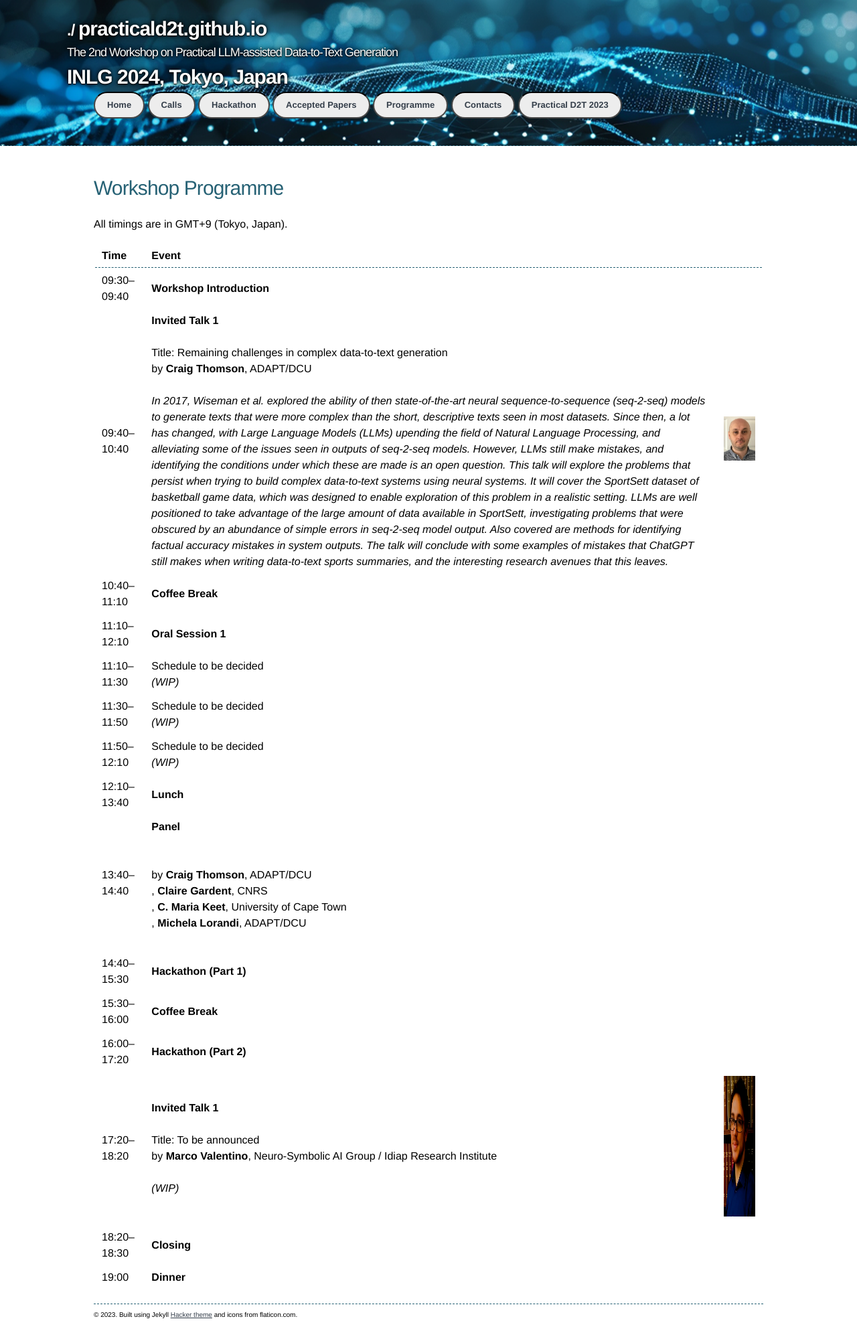
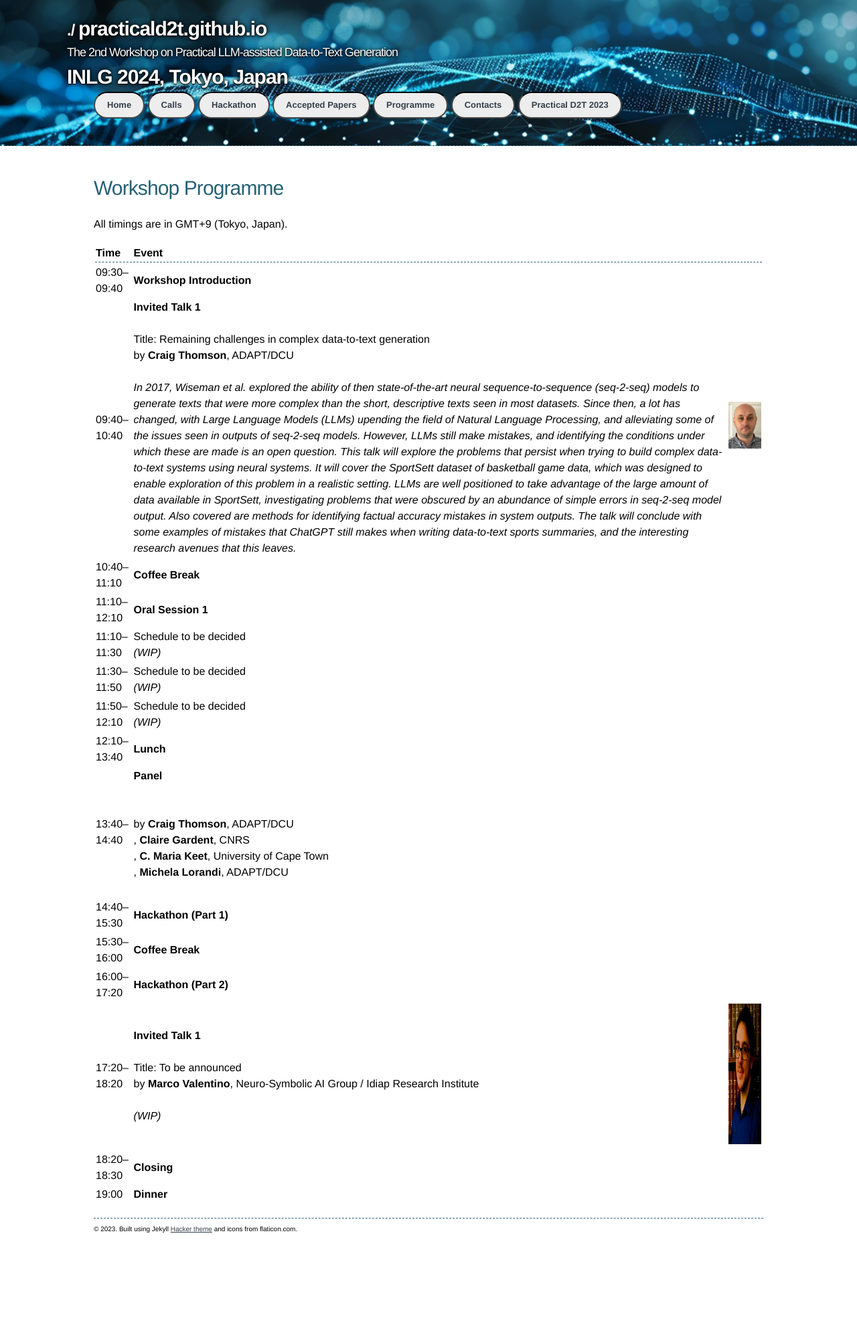
Before and after one commit to practicald2t/practicald2t.github.io, a Jekyll site: the page built from pages/programme.md, in a window 1280 px wide. Shown: the whole page at 67% size. Built offline with Jekyll 4.4.1, drawn with Linux system fonts in a browser that asks for light colours; after the commit the page ends 1863 px from its top, so only the background shows below that.

Commit message:
Update jekyll-theme-hacker.scss

```diff
--- a/_sass/jekyll-theme-hacker.scss
+++ b/_sass/jekyll-theme-hacker.scss
@@ -198,12 +198,12 @@ table {
 th {
   text-align: left;
   border-bottom: 1px dashed $conifer-replacement;//#b5e853;
-  padding: 5px 10px;
+  //padding: 5px 10px;
 }
 
-td {
-  padding: 5px 10px;
-}
+//td {
+//  padding: 5px 10px;
+//}
 
 hr {
   height: 0;
```
